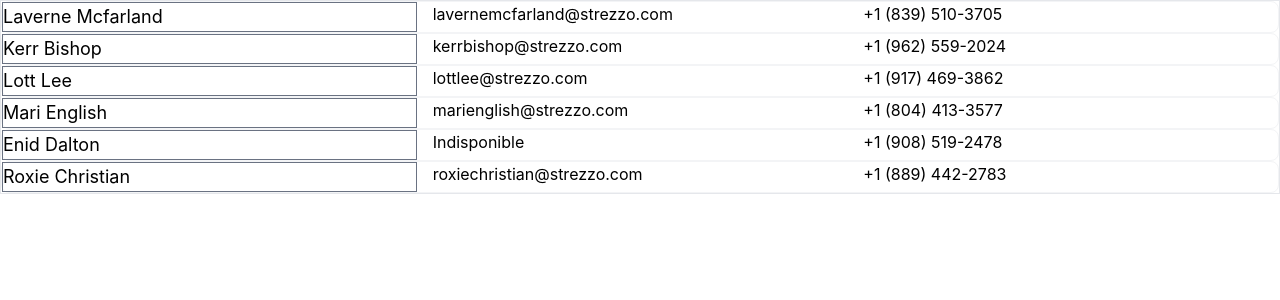
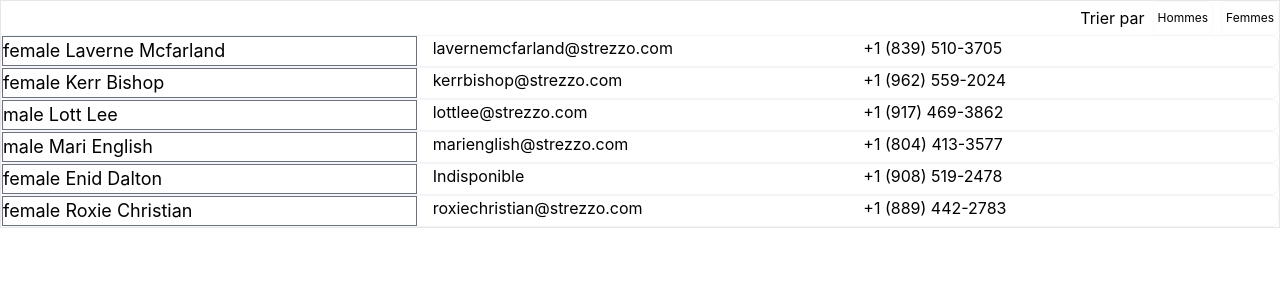
Before and after one commit to Diakayeteba/mes-naissances, a React (Vite) app in the folder front-gestion-naissances/: page / in a window 1280 px wide. Shown: the top 300 px of the page. Built offline with nearby package versions, Linux system fonts and the light colour scheme.

Commit message:
les evènements

```diff
--- a/front-gestion-naissances/src/pages/Users.tsx
+++ b/front-gestion-naissances/src/pages/Users.tsx
@@ -18,18 +18,58 @@
     //const users = props.users;
     //const {users} = props;
 function Users({users} : Props) {
+    let usersSorted: User[] =users;
+    const sortBy = (field: string) => {
+        console.log(field)
+        usersSorted = usersSorted.sort((firstUser: User, secondUser: User) => {
+            const fieldInFirstUser = firstUser[field as keyof User] || "";
+            const fieldInSecondUser = secondUser[field as keyof User] || "";
+
+            if (fieldInFirstUser > fieldInSecondUser){
+                return 1;
+            }
+            if (fieldInFirstUser < fieldInSecondUser){
+                return -1;
+            }
+
+            return 0
+
+        });
+
+        }
 
     return (
-        <section className="grid">
-            {users.map(({firstName, lastName, phone, email = "Indisponible"} : User) =>(
+        <section >
+            <div className="flex justify-end items-center text-my-2 gap-2">
+                <span>Trier par</span>
+                <button type="button"
+                 className="border border-gray-50 rounded-md py-2 px-1 text-xs"
+                    onClick={()=> sortBy("male")}
+                >
+                    Hommes
+
+                </button>
+                <button type="button"
+                 className="border border-gray-50 rounded-md py-2 px-1 text-xs"
+                     onClick={()=> sortBy("female")}
+                 >
+                    Femmes
+                </button>
+
+
+            </div>
+
+            <div className=" ">
+            {usersSorted.map(({gender, firstName, lastName, phone, email = "Indisponible"} : User) =>(
                 <article className=" rounded-lg user border border-gray-100 md:grid grid-cols-3 gap-4 ">
                     <h3 className="text-lg  border border-gray-500">
-                        <p>{firstName} {lastName}</p>
+                        <p>{gender} {firstName} {lastName}</p>
                     </h3>
                     <p className="text-base ">{email}</p>
                     <p className="text-base ">{phone}</p>
                 </article>
             ))}
+            </div>
         </section>
     );
 };
```
